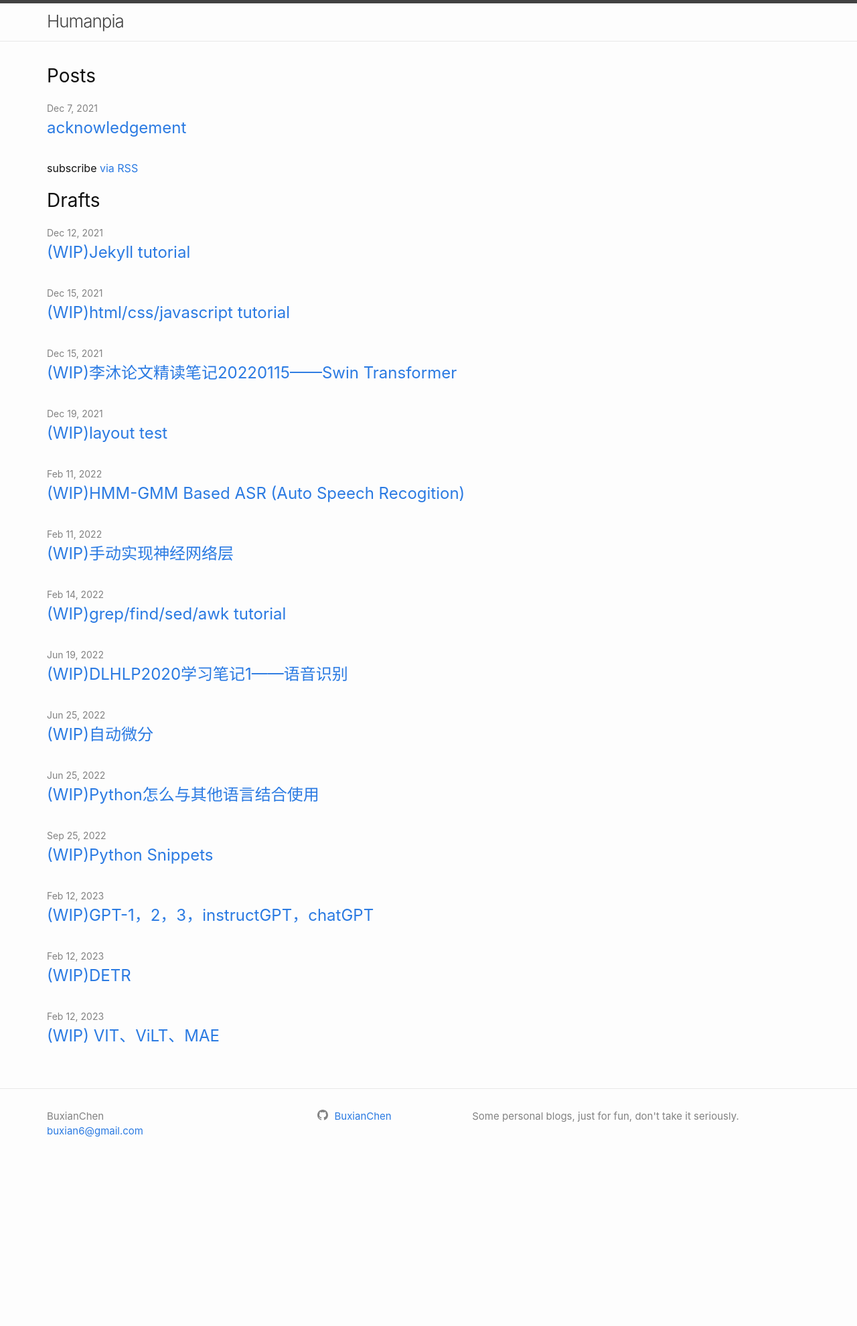
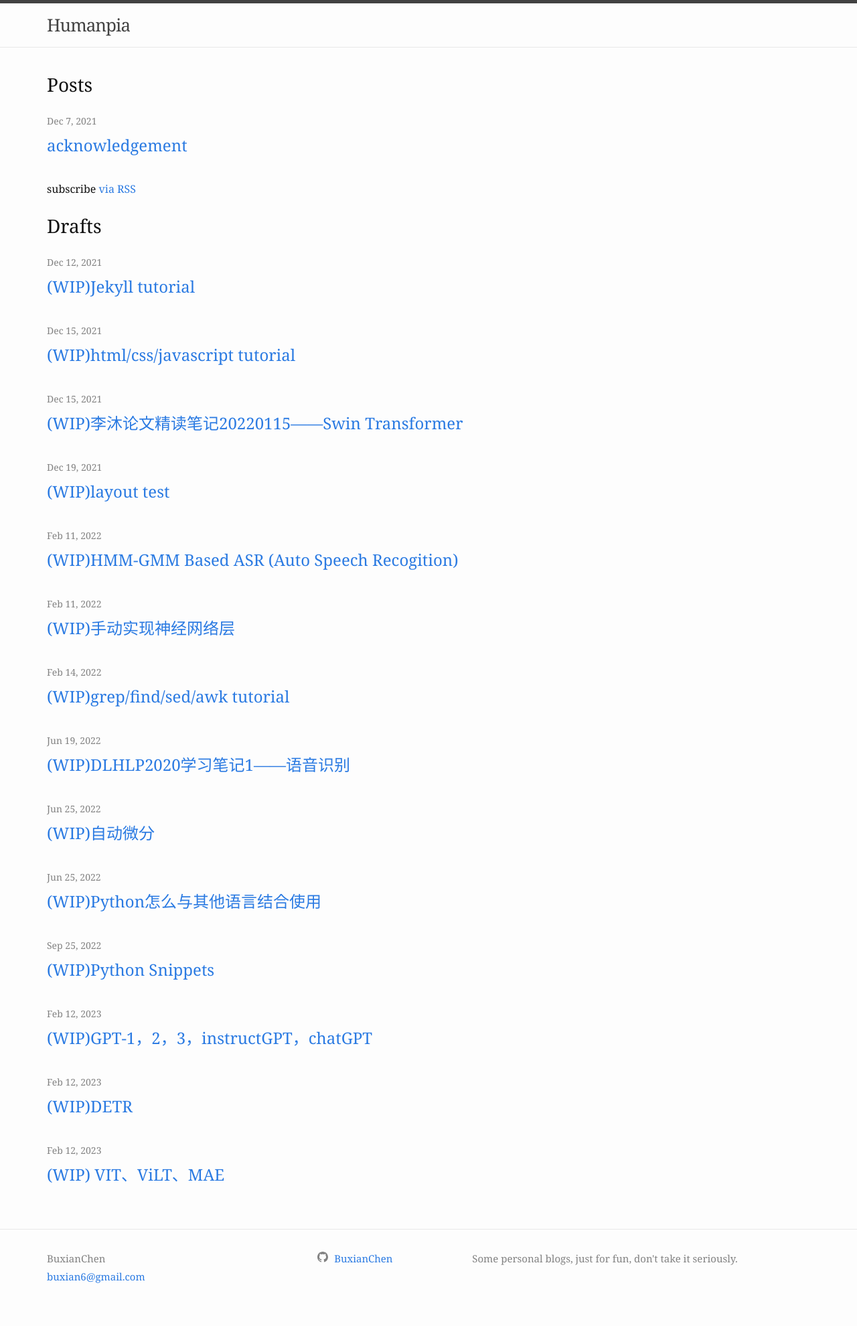
Before and after one commit to BuxianChen/buxianchen.github.io, a Jekyll site: the page built from index.md, in a window 1280 px wide. Shown: the whole page at 67% size. Built offline with Jekyll 4.4.1, drawn with Linux system fonts in a browser that asks for light colours; before the commit the page ends 1761 px from its top, so only the background shows below that.

Commit message:
update some format

```diff
--- a/_sass/minima.scss
+++ b/_sass/minima.scss
@@ -2,11 +2,11 @@
 
 // Define defaults for each variable.
 
-$base-font-family: -apple-system, BlinkMacSystemFont, "Segoe UI", Roboto, Helvetica, Arial, sans-serif, "Apple Color Emoji", "Segoe UI Emoji", "Segoe UI Symbol" !default;
+$base-font-family: Georgia, "Times New Roman", Times, sans-serif !default;
 $base-font-size:   16px !default;
 $base-font-weight: 400 !default;
 $small-font-size:  $base-font-size * 0.875 !default;
-$base-line-height: 1.5 !default;
+$base-line-height: 1.8 !default;
 
 $spacing-unit:     30px !default;
 
```
